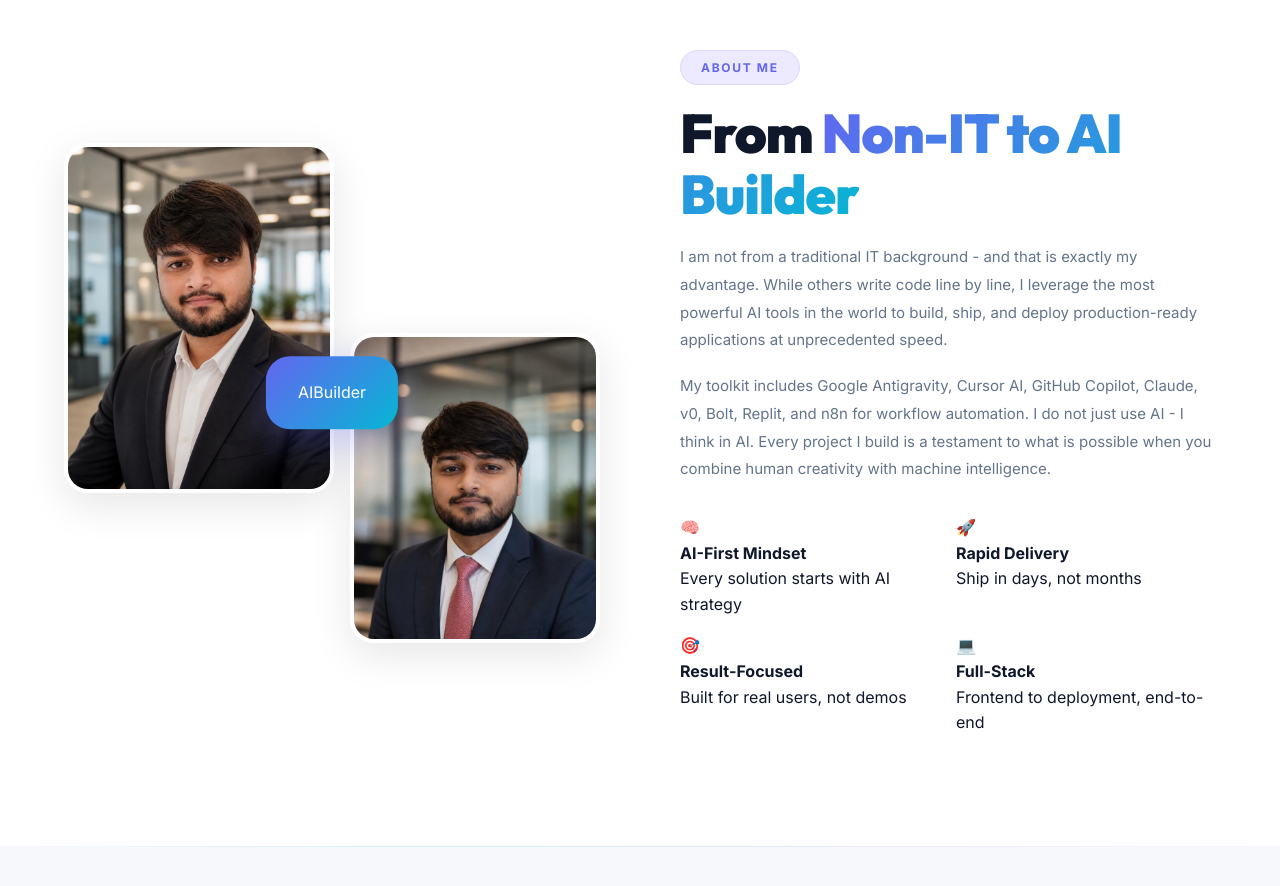
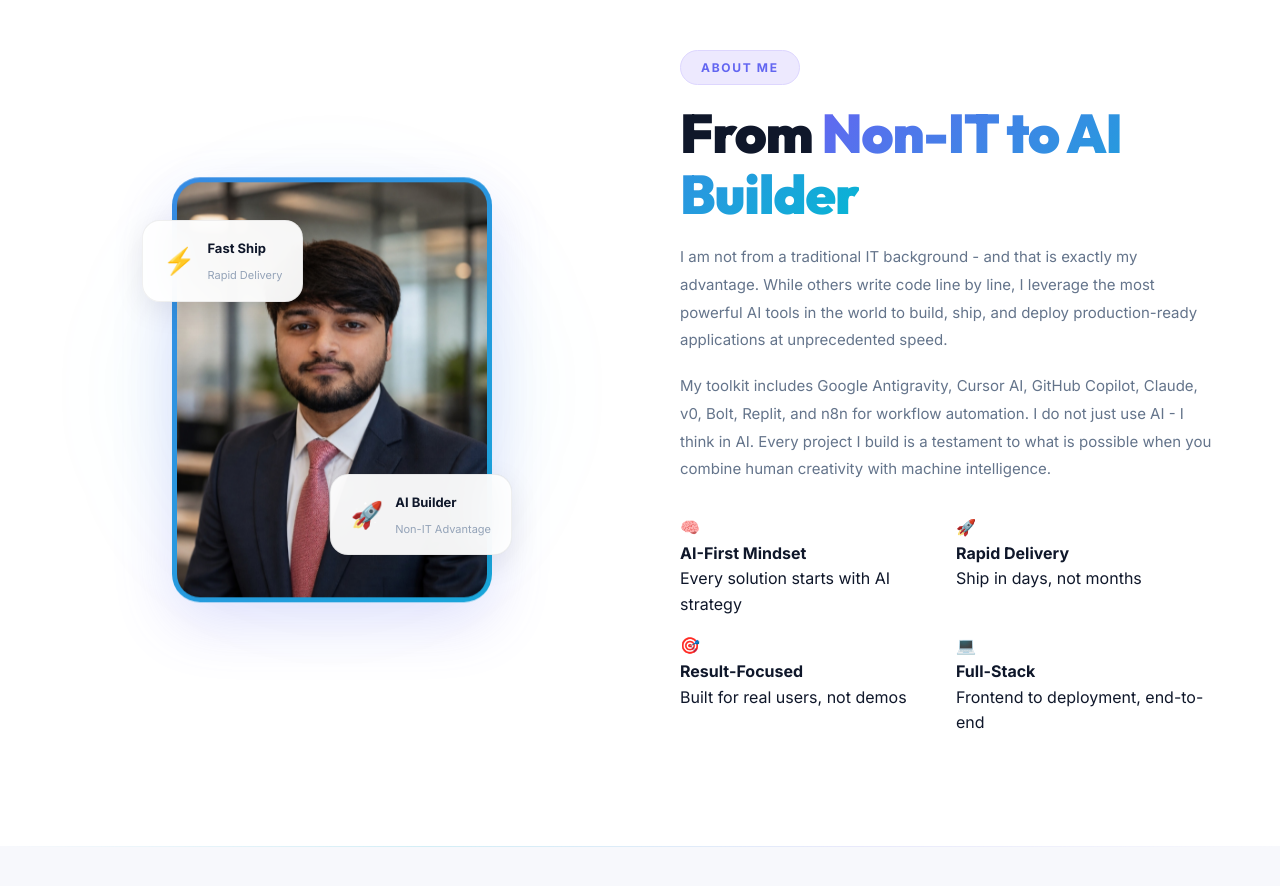
Before and after one commit to Smart123-12/smit-portfolio, a React (Vite) app: page / in a window 1280 px wide. Shown: the part 860-1746 px from the top of the page. Built offline with nearby package versions, Linux system fonts and the light colour scheme.

Commit message:
design: keep only two professional photos, place them in Hero and About dynamically

```diff
--- a/src/App.css
+++ b/src/App.css
@@ -192,29 +192,7 @@
   display: grid; grid-template-columns: 1fr 1fr;
   gap: 80px; align-items: center;
 }
-.about-photos {
-  position: relative; height: 500px;
-  opacity: 0; transform: translateY(40px);
-  transition: all 0.9s cubic-bezier(0.16, 1, 0.3, 1);
-}
-.about-photo {
-  position: absolute; border-radius: 24px; overflow: hidden;
-  border: 4px solid #fff;
-  box-shadow: 0 12px 40px rgba(0,0,0,0.1);
-  transition: all 0.5s cubic-bezier(0.16, 1, 0.3, 1);
-}
-.about-photo:hover { transform: scale(1.04) rotate(-1deg); box-shadow: 0 20px 50px rgba(99,102,241,0.15); }
-.about-photo img { width: 100%; height: 100%; object-fit: cover; object-position: center top; image-rendering: auto; }
-.about-photo--1 { top: 0; left: 0; width: 270px; height: 350px; }
-.about-photo--2 { bottom: 0; right: 0; width: 250px; height: 310px; }
-.about-experience-badge {
-  position: absolute; top: 50%; left: 50%; transform: translate(-50%,-50%);
-  background: var(--gradient-main); color: #fff;
-  border-radius: 24px; padding: 24px 32px; text-align: center;
-  box-shadow: 0 12px 40px rgba(99,102,241,0.3); z-index: 2;
-}
-.about-exp-num { font-size: 2.4rem; font-weight: 900; line-height: 1; font-family: 'Outfit'; }
-.about-exp-text { font-size: 12px; opacity: 0.85; margin-top: 6px; }
+/* Symmetrical single-portrait visuals are handled automatically via the unified .hero-photo-container structure. */
 .about-content {
   opacity: 0; transform: translateY(40px);
   transition: all 0.9s cubic-bezier(0.16, 1, 0.3, 1) 0.2s;
@@ -538,11 +516,7 @@
   .hero-float-badge--1 { right: -10px; bottom: 30px; }
   .hero-float-badge--2 { left: -10px; top: 20px; }
   .about-inner { grid-template-columns: 1fr; }
-  .about-photos { height: auto; display: flex; gap: 16px; justify-content: center; align-items: center; margin-bottom: 20px; }
-  .about-photo { position: relative !important; top: auto !important; left: auto !important; right: auto !important; bottom: auto !important; }
-  .about-photo--1 { width: 200px; height: 260px; }
-  .about-photo--2 { width: 180px; height: 240px; }
-  .about-experience-badge { position: absolute; top: 50%; left: 50%; }
+  /* Handled by .hero-photo-container responsive visual overrides */
   .about-highlights { grid-template-columns: 1fr; }
   .skills-grid { grid-template-columns: 1fr; }
   .services-grid { grid-template-columns: repeat(2, 1fr); }
@@ -574,10 +548,7 @@
   .hero-desc { font-size: 1rem; }
   .hero-photo-border { width: 230px; height: 300px; border-radius: 20px; }
   .hero-photo-border img { border-radius: 16px; }
-  .about-photos { flex-direction: column; align-items: center; }
-  .about-photo--1 { width: 220px; height: 280px; }
-  .about-photo--2 { width: 200px; height: 250px; }
-  .about-experience-badge { display: none; }
+  /* Handled by .hero-photo-container responsive visual overrides */
   .section-heading { font-size: 1.7rem; }
   .btn-glow { padding: 14px 28px; font-size: 14px; }
   .btn-glass { padding: 12px 24px; font-size: 14px; }
@@ -593,8 +564,7 @@
   .hero-title { font-size: 1.7rem; }
   .hero-stats { gap: 16px; }
   .hero-stat-num { font-size: 1.4rem; }
-  .about-photo--1 { width: 180px; height: 230px; }
-  .about-photo--2 { width: 160px; height: 210px; }
+  /* Handled by .hero-photo-container responsive visual overrides */
   .section-heading { font-size: 1.5rem; }
   .service-card { padding: 24px 20px; }
   .project-card { padding: 22px 18px; }
--- a/src/App.jsx
+++ b/src/App.jsx
@@ -2,7 +2,6 @@ import { useState, useEffect, useRef } from 'react'
 import './index.css'
 import './App.css'
 
-import photo1 from './assets/smit.jpg'
 import photo2 from './assets/photo2.jpg'
 import photo3 from './assets/photo3.jpg'
 
@@ -330,7 +329,7 @@ function Hero() {
           <div className="hero-photo-container">
             <div className="hero-photo-glow" />
             <div className="hero-photo-border">
-              <img src={photo1} alt="Smitkumar Parmar" />
+              <img src={photo2} alt="Smitkumar Parmar" />
             </div>
             <div className="hero-float-badge hero-float-badge--1">
               <span>14+</span>
@@ -352,13 +351,19 @@ function About() {
   return (
     <section className={`about section ${visible ? 'in-view' : ''}`} id="about" ref={ref}>
       <div className="container about-inner">
-        <div className="about-left">
-          <div className="about-photos">
-            <div className="about-photo about-photo--1"><img src={photo2} alt="Smit working" /></div>
-            <div className="about-photo about-photo--2"><img src={photo3} alt="Smit coding" /></div>
-            <div className="about-experience-badge">
-              <span className="exp-number">AI</span>
-              <span className="exp-text">Builder</span>
+        <div className="about-left" style={{ display: 'flex', justifyContent: 'center' }}>
+          <div className="hero-photo-container">
+            <div className="hero-photo-glow" />
+            <div className="hero-photo-border">
+              <img src={photo3} alt="Smit Parmar - AI Builder" />
+            </div>
+            <div className="hero-float-badge hero-float-badge--1" style={{ bottom: '50px', right: '-20px' }}>
+              <span>🚀</span>
+              <div><strong>AI Builder</strong><br /><small>Non-IT Advantage</small></div>
+            </div>
+            <div className="hero-float-badge hero-float-badge--2" style={{ top: '40px', left: '-30px', animationDelay: '0.7s' }}>
+              <span>⚡</span>
+              <div><strong>Fast Ship</strong><br /><small>Rapid Delivery</small></div>
             </div>
           </div>
         </div>
```
